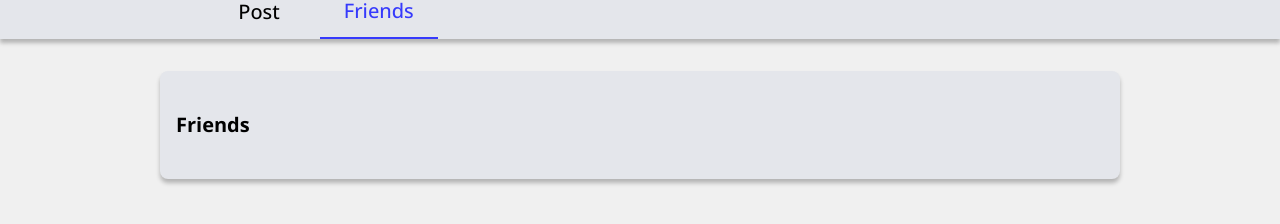
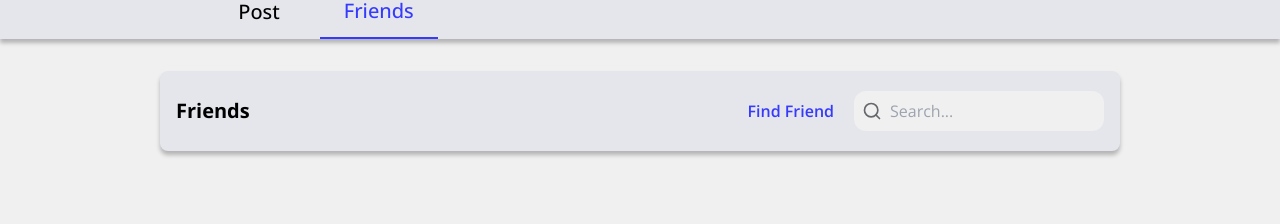
Before and after one commit to asiughuslyvesterobus/social_app, a Next.js app in the folder client/: page /profile/friends in a window 1280 px wide. Shown: the part 456-680 px from the top of the page. Built offline with nearby package versions, Linux system fonts and the light colour scheme.

Commit message:
working on friends page

```diff
--- a/client/pages/profile/friends/index.tsx
+++ b/client/pages/profile/friends/index.tsx
@@ -1,6 +1,7 @@
 import { ProfileHeadline } from "@/components";
 import MainLayout from "@/layout/MainLayout";
 import Link from "next/link";
+import { FiSearch } from "react-icons/fi";
 
 const FriendsPage = () => {
   return (
@@ -9,9 +10,27 @@ const FriendsPage = () => {
         <div className="w-full bg-btngray tab:px-5 shadow-boxShad flex gap-5 flex-col items-center justify-center">
           <ProfileHeadline className="hover:bg-gray-300 rounded-lg" />
         </div>
-        <div className="tab:w-[75%] w-full tab:mx-auto flex flex-col items-start justify-start tab:flex-row py-10 gap-8 px-4 rounded-lg bg-btngray shadow-boxShad mt-8">
+        <div className="tab:w-[75%] w-full tab:mx-auto flex flex-col items-start justify-start tab:flex-row py-5 gap-8 px-4 rounded-lg bg-btngray shadow-boxShad mt-8">
           <div className="w-full flex items-center justify-between gap-5">
             <h2 className="text-base font-bold md:text-xl">Friends</h2>
+            <div className="flex items-center justify-end gap-5">
+              <Link
+                href="friends"
+                className="text-sm font-semibold md:text-base text-primary"
+              >
+                Find Friend
+              </Link>
+              <div className="flex items-center justify-start bg-bodybg h-10 px-2 rounded-full lg:rounded-xl text-basegray w-fit lg:w-[250px]">
+                <span className="cursor-pointer">
+                  <FiSearch size={20} />
+                </span>
+                <input
+                  type="text"
+                  placeholder="Search..."
+                  className="h-full w-full pl-2 outline-none bg-transparent text-basegray hidden lg:flex"
+                />
+              </div>
+            </div>
           </div>
         </div>
       </section>
```
